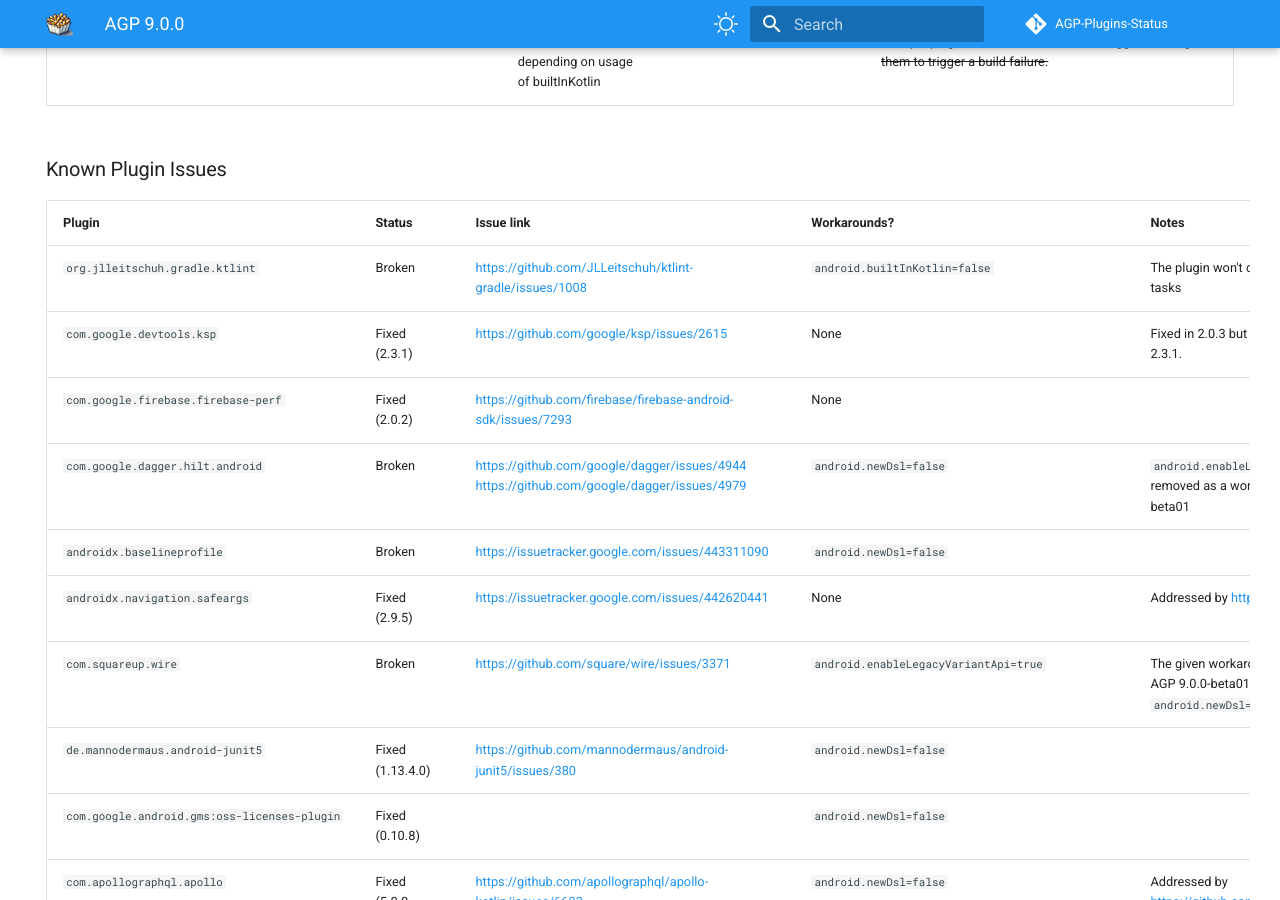
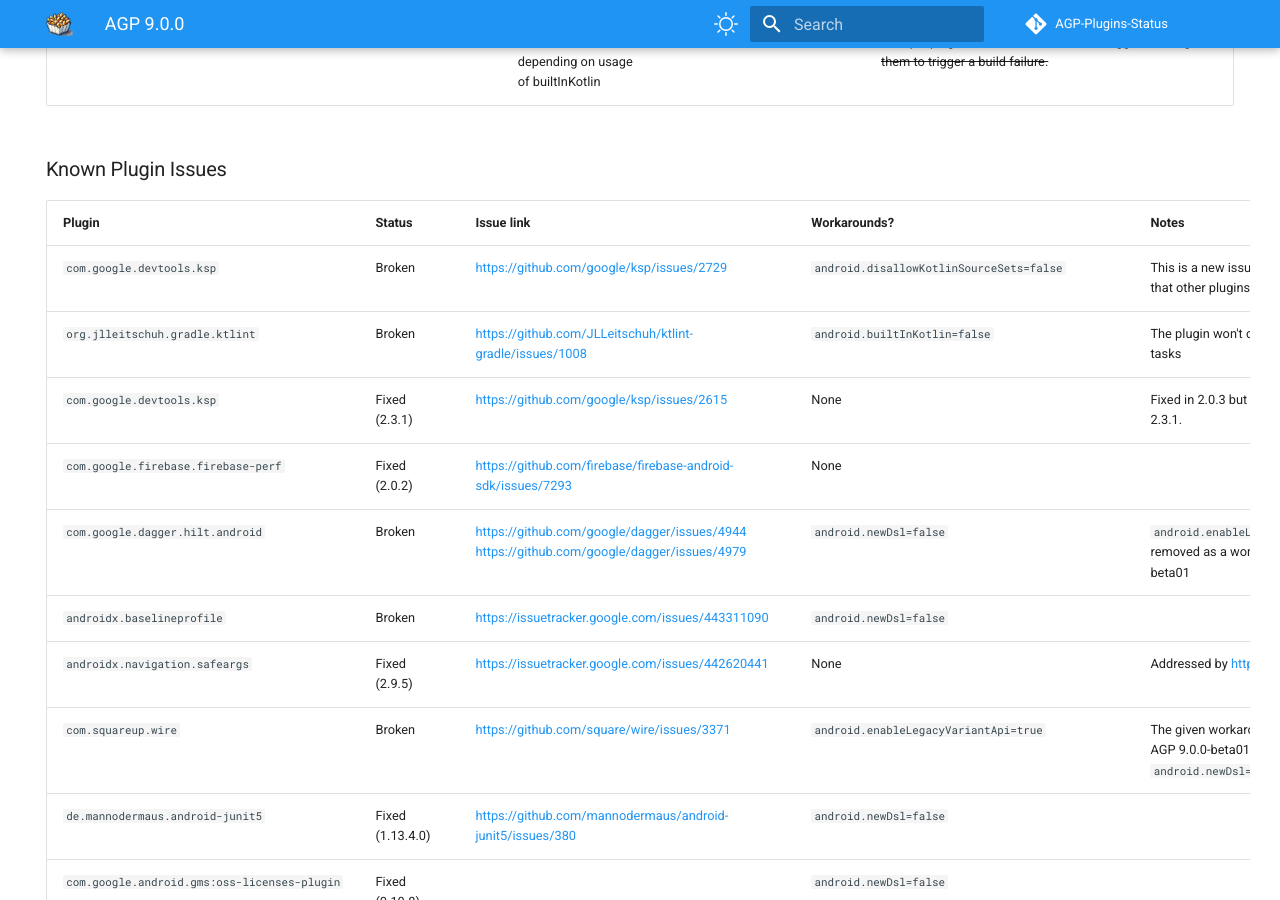
Before and after one commit to pablobaxter/AGP-Plugins-Status, an MkDocs documentation site: the page built from docs/agp-9.0.0.md, in a window 1280 px wide and 900 px high, scrolled down 656 px. Built offline with MkDocs 1.6.1 and Material for MkDocs 9.7.7, drawn with Linux system fonts in a browser that asks for light colours; comment, search, counter and statistics services are not loaded.

Commit message:
Add in new KSP issue with AGP

```diff
--- a/docs/agp-9.0.0.md
+++ b/docs/agp-9.0.0.md
@@ -28,6 +28,7 @@
 
 | Plugin | Status | Issue link | Workarounds? | Notes |
 |:---|:---|:---|:---|:---|
+| `com.google.devtools.ksp` | Broken | https://github.com/google/ksp/issues/2729 | `android.disallowKotlinSourceSets=false` | This is a new issue as of AGP 9.0.0-beta05. Possible that other plugins may be affected |
 | `org.jlleitschuh.gradle.ktlint` | Broken | https://github.com/JLLeitschuh/ktlint-gradle/issues/1008 | `android.builtInKotlin=false` | The plugin won't create the "ktlintXXXSourceSet" tasks |
 | `com.google.devtools.ksp` | Fixed (2.3.1) | https://github.com/google/ksp/issues/2615 | None | Fixed in 2.0.3 but reverted in 2.0.4, fixed again in 2.3.1. |
 | `com.google.firebase.firebase-perf` | Fixed (2.0.2) | https://github.com/firebase/firebase-android-sdk/issues/7293 | None | |
```
